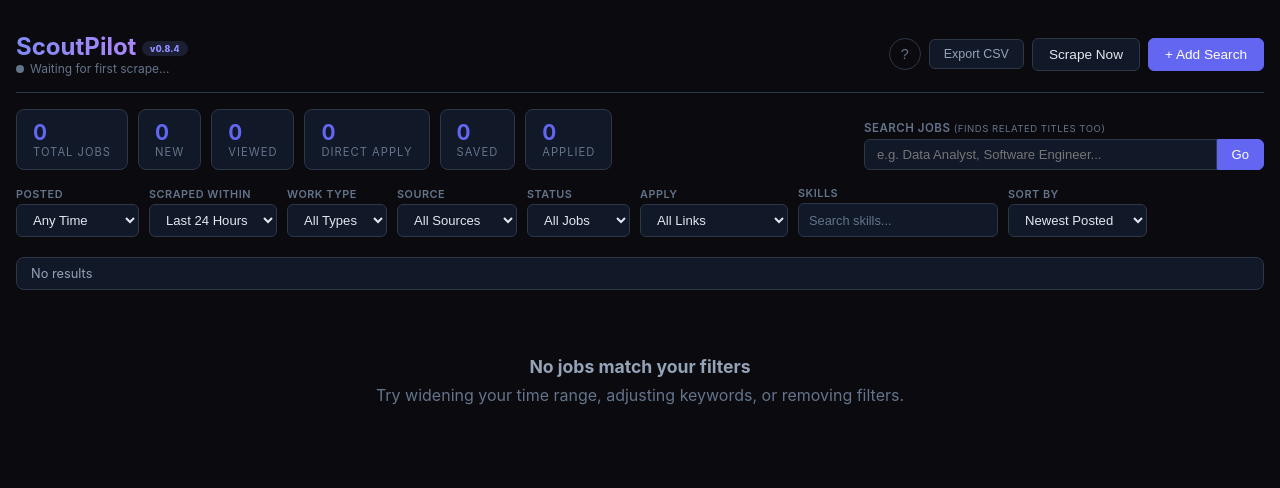
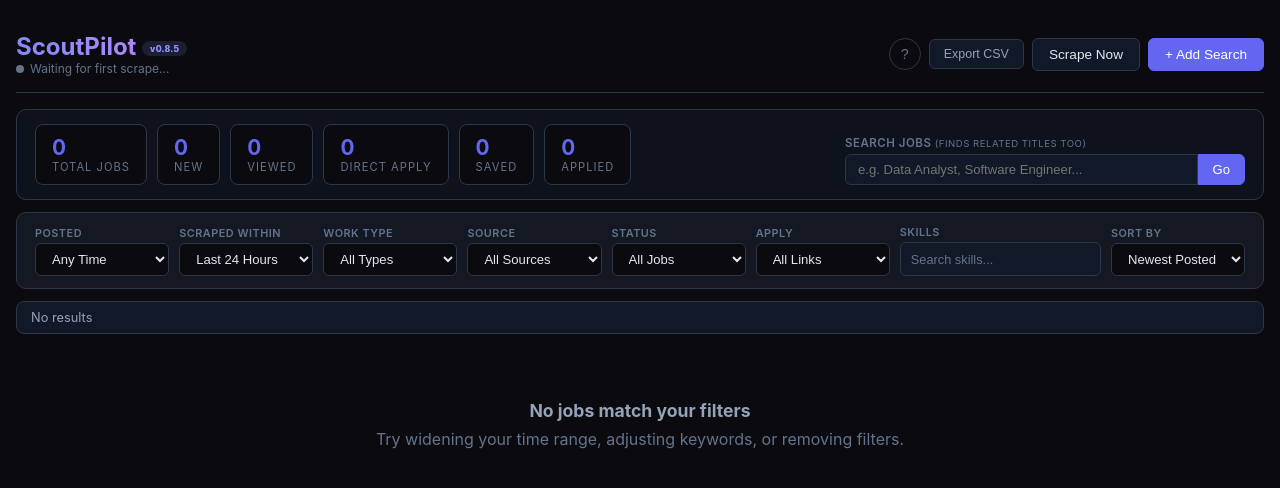
Before and after one commit to guru-dev-lab/scoutpilot, a FastAPI app: page / in a window 1280 px wide. Shown: the top 488 px of the page. Run offline with FastAPI, Linux system fonts and the light colour scheme; data that the repository does not hold is empty; parts of the project's set-up code (start-up, migrations or seed data) failed here and were passed over.

Commit message:
v0.8.5: UI polish — container backgrounds, filters stretch full width
- Add subtle container backgrounds to stats+search row and filters row
- Filters now stretch to fill full row width instead of shrinking to content
- Stat cards use --bg background for contrast against container
- Select inputs use full width within their filter group

Co-Authored-By: Claude Opus 4.6 <noreply@anthropic.com>

```diff
--- a/main.py
+++ b/main.py
@@ -6,9 +6,10 @@ FastAPI app with background scheduler.
 # ──────────────────────────────────────────────
 # Build Info — update with each deploy
 # ──────────────────────────────────────────────
-BUILD_VERSION = "0.8.4"
+BUILD_VERSION = "0.8.5"
 BUILD_DATE = "2026-03-28"
 RECENT_CHANGES = [
+    {"version": "0.8.5", "date": "2026-03-28", "status": "active", "change": "UI polish — container backgrounds for stats and filters, filters stretch full width"},
     {"version": "0.8.4", "date": "2026-03-28", "status": "active", "change": "Compact layout — Smart Search beside stats, profiles managed in modal only"},
     {"version": "0.8.3", "date": "2026-03-28", "status": "active", "change": "Profile management panel with add/remove in one window"},
     {"version": "0.8.2", "date": "2026-03-28", "status": "active", "change": "Multi-skill filter — search and select multiple skill tags with OR logic"},
--- a/templates/index.html
+++ b/templates/index.html
@@ -39,9 +39,9 @@
   .changelog-text { color: var(--muted); }
 
   /* Stats + Search row */
-  .stats-search-row { display: flex; align-items: flex-end; gap: 16px; margin-bottom: 16px; }
+  .stats-search-row { display: flex; align-items: flex-end; gap: 16px; margin-bottom: 12px; background: rgba(17,24,39,0.6); border: 1px solid var(--border); border-radius: 10px; padding: 14px 18px; }
   .stats { display: flex; gap: 10px; flex-wrap: wrap; flex-shrink: 0; }
-  .stat { background: var(--surface); border: 1px solid var(--border); border-radius: 8px; padding: 10px 16px; }
+  .stat { background: var(--bg); border: 1px solid var(--border); border-radius: 8px; padding: 10px 16px; }
   .stat .num { font-size: 1.3rem; font-weight: 700; color: var(--primary); }
   .stat .label { font-size: 0.7rem; color: var(--text3); text-transform: uppercase; letter-spacing: 1px; }
 
@@ -58,15 +58,15 @@
   .btn:disabled { opacity: 0.5; cursor: not-allowed; }
 
   /* Filter bar */
-  .filters { display: flex; gap: 10px; margin-bottom: 16px; align-items: flex-end; flex-wrap: nowrap; overflow-x: auto; padding-bottom: 4px; }
-  .filter-group { display: flex; flex-direction: column; gap: 3px; flex-shrink: 0; }
+  .filters { display: flex; gap: 10px; margin-bottom: 12px; align-items: flex-end; flex-wrap: nowrap; overflow-x: auto; padding: 12px 18px; background: rgba(30,41,59,0.45); border: 1px solid var(--border); border-radius: 10px; }
+  .filter-group { display: flex; flex-direction: column; gap: 3px; flex: 1; min-width: 0; }
   .filter-group label { font-size: 0.68rem; color: var(--text3); text-transform: uppercase; letter-spacing: 0.5px; font-weight: 600; }
-  .filters select { padding: 7px 12px; background: var(--surface); border: 1px solid var(--border); border-radius: 6px; color: var(--text); font-size: 0.82rem; white-space: nowrap; cursor: pointer; }
+  .filters select { padding: 7px 12px; background: var(--bg); border: 1px solid var(--border); border-radius: 6px; color: var(--text); font-size: 0.82rem; white-space: nowrap; cursor: pointer; width: 100%; }
   .filters select:focus { outline: none; border-color: var(--primary); }
   .filters select:hover { border-color: var(--text3); }
 
   /* Skill multi-tag picker */
-  .skill-picker-group { min-width: 200px; max-width: 320px; flex-shrink: 1 !important; }
+  .skill-picker-group { min-width: 160px; max-width: 320px; flex: 1.5 !important; }
   .skill-picker { position: relative; background: var(--surface); border: 1px solid var(--border); border-radius: 6px; display: flex; flex-wrap: wrap; align-items: center; gap: 4px; padding: 3px 6px; min-height: 34px; cursor: text; }
   .skill-picker:focus-within { border-color: var(--primary); }
   .skill-picker .skill-tag-sel { display: inline-flex; align-items: center; gap: 3px; background: rgba(99,102,241,0.2); color: #a5b4fc; border-radius: 4px; padding: 2px 6px; font-size: 0.72rem; font-weight: 600; white-space: nowrap; }
```
